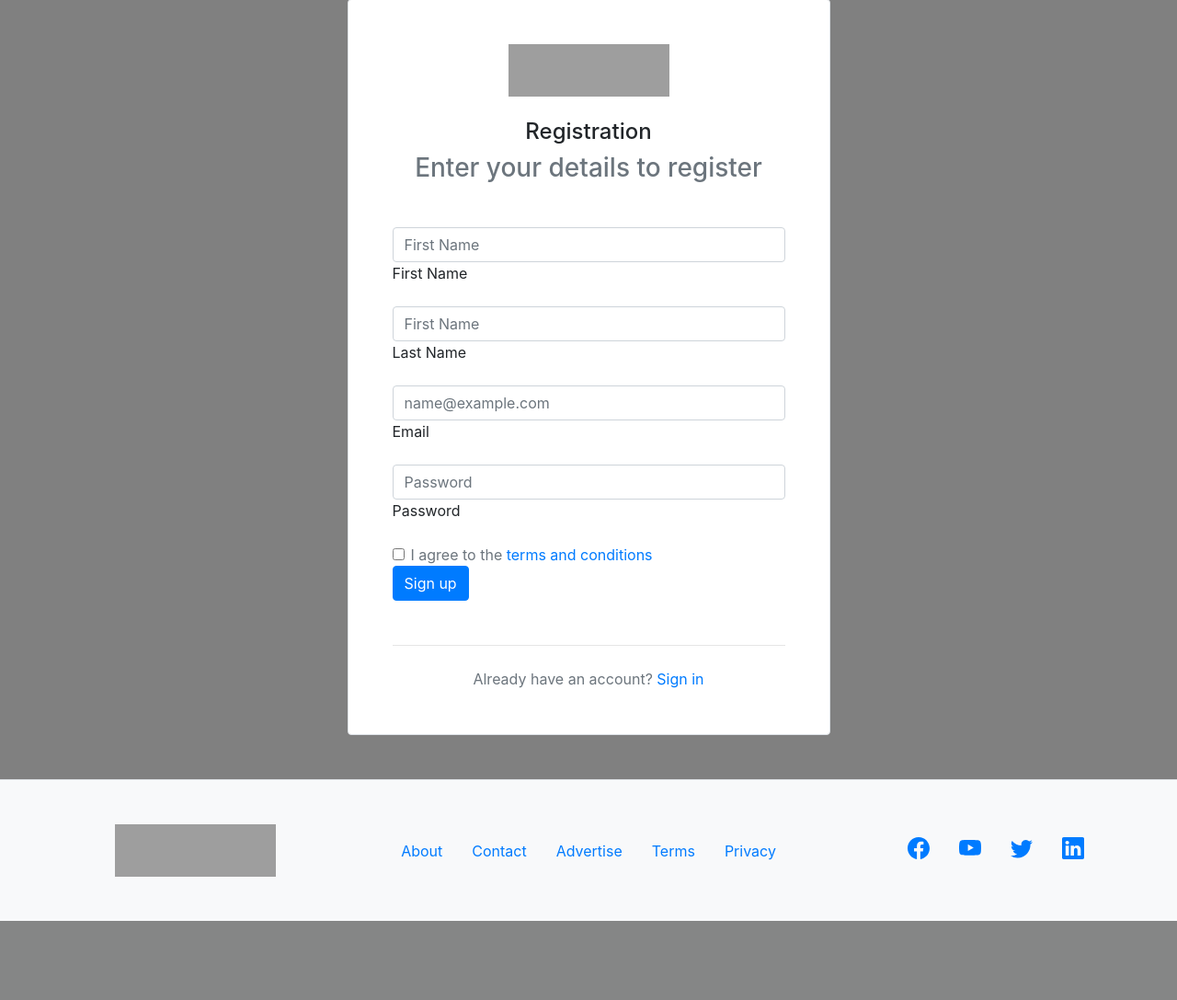
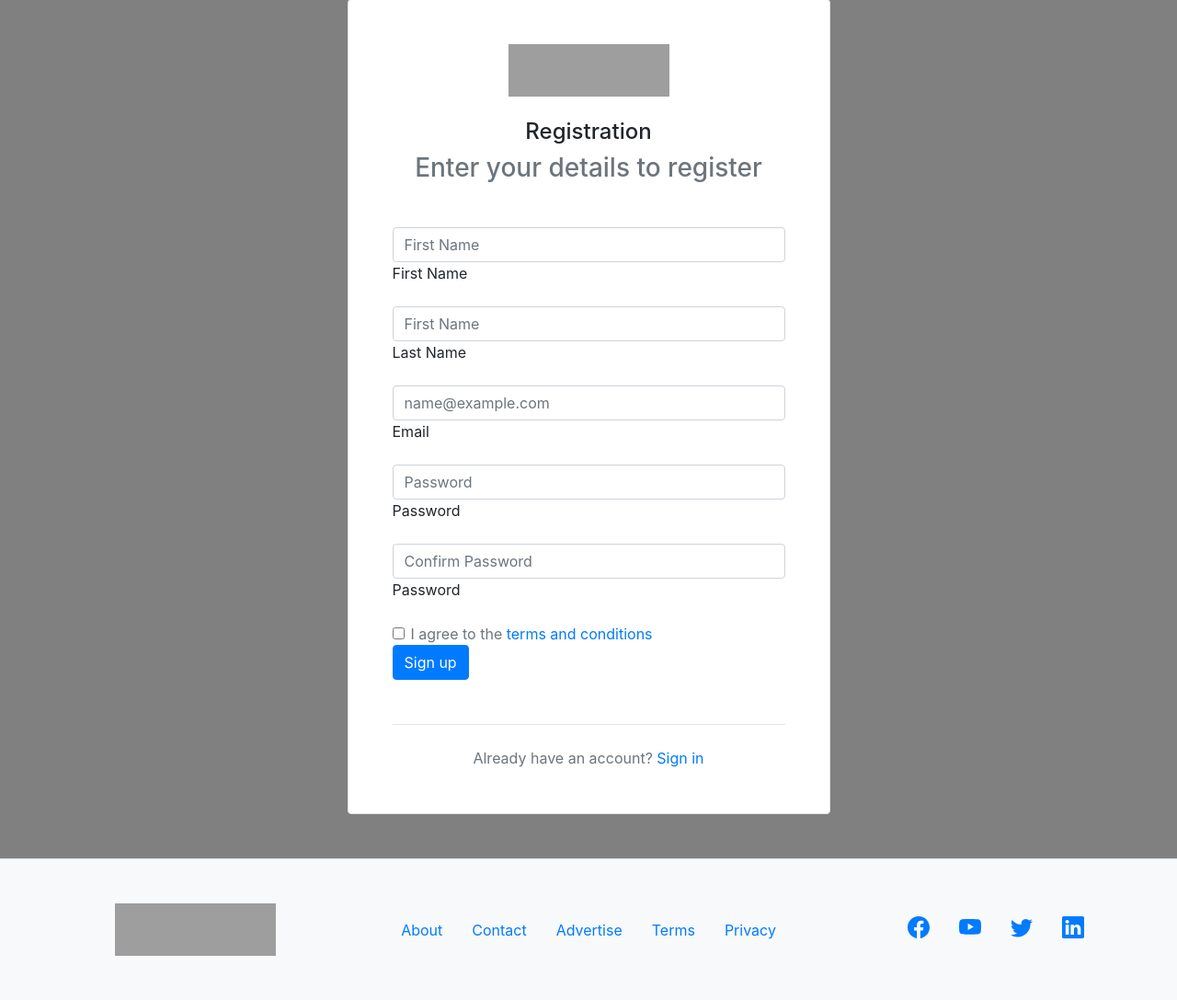
Before and after one commit to KaptainNexus/ForumSphere, a Flask app: page /signup in a window 1280 px wide. Shown: the part 113-1200 px from the top of the page at 92% size. Before the commit the page ends 1114 px from the top, so only its background shows below. Run offline with Flask 3, Linux system fonts and the light colour scheme; data that the repository does not hold is empty; some libraries are stand-ins or nearby versions; grey boxes are pictures that could not be loaded.

Commit message:
sign up update

```diff
--- a/app.py
+++ b/app.py
@@ -80,9 +80,14 @@ def create_user():
     last_name = request.form['lastName'].strip()
     email = request.form['email'].strip()
     password = request.form['password'].strip()
+    confirm_password = request.form['confirmPassword'].strip()
 
-    if not (first_name and last_name and email and password):
+    if not (first_name and last_name and email and password and confirm_password):
         flash('All fields are required.')
+        return redirect(url_for('signup'))
+
+    if password != confirm_password:
+        flash('Passwords do not match.')
         return redirect(url_for('signup'))
 
     encrypted_password = bcrypt.generate_password_hash(password).decode('utf-8')
@@ -97,6 +102,7 @@ def create_user():
     user_repo.create_user(first_name, last_name, email, encrypted_password)
     flash('Account created successfully, please log in.')
     return redirect(url_for('signin'))
+
 
 @app.get('/signin')
 def show_signin_form():
--- a/templates/new_signup.html
+++ b/templates/new_signup.html
@@ -96,6 +96,20 @@
                     </div>
                   </div>
                   <div class="col-12">
+                    <div class="form-floating mb-3">
+                      <input
+                        type="password"
+                        class="form-control"
+                        name="password"
+                        id="password"
+                        value=""
+                        placeholder="Confirm Password"
+                        required
+                      />
+                      <label for="password" class="form-label">Password</label>
+                    </div>
+                  </div>
+                  <div class="col-12">
                     <div class="form-check">
                       <input
                         class="form-check-input"
```
